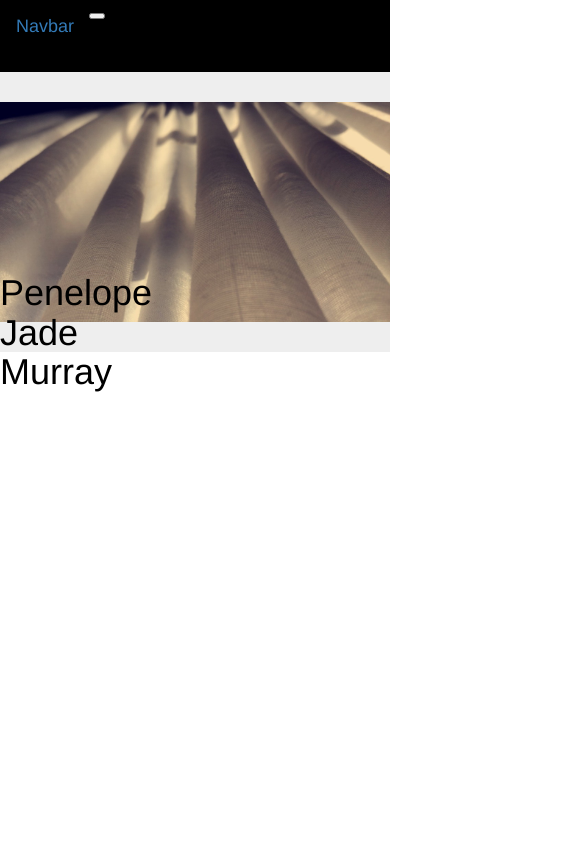
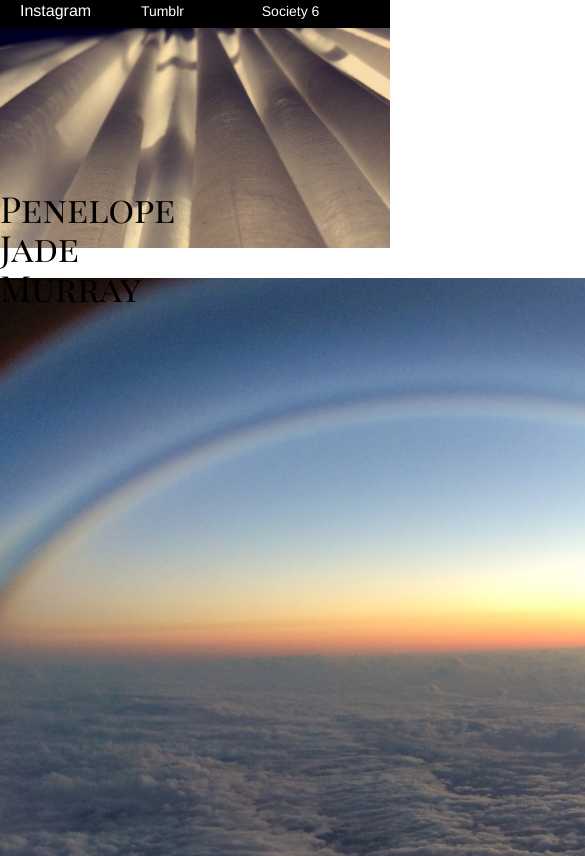
Before and after one commit to smcnell/penelopeportfolio, a plain HTML site: page index.html in a window 390 px wide. Shown: the top 856 px of the page, 585 px wide, since content can reach past the window. Drawn offline with nearby package versions, Linux system fonts and the light colour scheme.

Commit message:
changes to responsive

```diff
--- a/index.html
+++ b/index.html
@@ -5,33 +5,17 @@
     <title>Penelope Jade</title>
     <link rel= "stylesheet" href="style.css"/>
     <link rel="stylesheet" href="https://maxcdn.bootstrapcdn.com/bootstrap/3.3.7/css/bootstrap.min.css" integrity="sha384-BVYiiSIFeK1dGmJRAkycuHAHRg32OmUcww7on3RYdg4Va+PmSTsz/K68vbdEjh4u" crossorigin="anonymous">
+    <link href="https://fonts.googleapis.com/css?family=Playfair+Display+SC" rel="stylesheet">
   </head>
   <body>
 
 <div id= "app-container">
 
-  <nav class="navbar navbar-toggleable-md navbar-light bg-faded">
-  <button class="navbar-toggler navbar-toggler-right" type="button" data-toggle="collapse" data-target="#navbarNav" aria-controls="navbarNav" aria-expanded="false" aria-label="Toggle navigation">
-    <span class="navbar-toggler-icon"></span>
-  </button>
-  <a class="navbar-brand" href="#">Navbar</a>
-  <div class="collapse navbar-collapse" id="navbarNav">
-    <ul class="navbar-nav">
-      <li class="nav-item active">
-        <a class="nav-link" href="#">Home <span class="sr-only">(current)</span></a>
-      </li>
-      <li class="nav-item">
-        <a class="nav-link" href="#">Features</a>
-      </li>
-      <li class="nav-item">
-        <a class="nav-link" href="#">Pricing</a>
-      </li>
-      <li class="nav-item">
-        <a class="nav-link disabled" href="#">Disabled</a>
-      </li>
-    </ul>
-  </div>
-</nav>
+<div class="mynavbar">
+  <a href="https://www.instagram.com/jumpseatjade/">Instagram</a>
+  <a href="http://postjademeridianart.tumblr.com/">Tumblr </a>
+  <a href="https://society6.com/postjademeridian">Society 6</a>
+</div>
 
 
   <div class="jumbotron birds-jumbo">
@@ -39,7 +23,21 @@
   </div>
   <div class="my-name">
     <h1> Penelope Jade Murray </h1>
+  </div>
 
+  <div class="wrapper-thumbnail">
+    <div class="column">
+      <img src="./photographyairplanewindow.jpg" alt="">
+      <img src="./photographyblinds.jpg" alt="">
+      <img src="./photographyfan.jpg" alt="">
+      <img src="./photographylight.jpg" alt="">
+    </div>
+    <div class="column">
+      <img src="./photographymeltingskull.jpg" alt="">
+      <img src="./photographynyc.jpg" alt="">
+      <img src="./photographygate.jpg" alt="">
+      <img src="./rsz_photographyairlight.jpg" alt="">
+    </div>
   </div>
 
 
--- a/style.css
+++ b/style.css
@@ -3,15 +3,44 @@
 }
 body {
   font-family: "Helvetica Neue", "Helvetica", "sans-serif";
-  margin: 0;
+  background-color: black;
+  text-decoration: none !important;
+  color: white !important;
 
 }
 
-#app-container {
-  background-color: black;
+.mynavbar a {
+  color: white;
+  width: 30%;
+  display: inline-block;
+  padding-left: 20px;
+}
+
+a:link {
+    text-decoration: none;
+    color: white;
+
+
+}
+
+a:hover {
+  color: white !important;
+  text-decoration: none !important;
+  font-size: 16px;
+}
+
+.mynavbar {
+  text-decoration: none !important;
+  background-color: black !important;
+  color: white;
+  padding-bottom: 5px !important;
+  margin-bottom:0px !important;
+  border-radius: 0px !important;
 }
 
 .jumbotron {
+  padding-top:0px !important;
+  padding-bottom:0px !important;
 	margin: 0px;
 	padding: 0;
 	background-color: black;
@@ -23,27 +52,30 @@ body {
 .jumbotron img {
 	width: 100%;
 	margin: 0;
-	padding: 0;
+	padding-top: 0;
 	margin-left: auto;
 	margin-right: auto;
 	margin-bottom: 0;
 	text-align: center;
 	display: block;
   background-color: black;
+  padding-bottom:0px !important;
 }
 
-// #starting {
-// 	margin-bottom: 0;
-// }
+
 .birds-jumbo img {
 	position: relative;
+  padding-top: 0;
+  padding-bottom: 0;
+  padding-bottom:0px !important;
 
 }
 
 .my-name {
+  font-family: 'Playfair Display SC', serif;
 	position: absolute;
-	top: 30%;
-	right: 60%;
+	top: 20%;
+	right: 50%;
 	color: black;
 	/*background-color: rgba(255, 255, 255, 0.3);*/
 }
@@ -51,6 +83,25 @@ body {
 .my-name h2 {
 color: black;
 font-style: italic;
+}
 
+.wrapper-thumbnail {
+  background-color: black;
+  display: inline-block;
+}
 
+.column img {
+  max-width: 980px;
 }
+
+@media only screen and (min-width: 991px) {
+    .column {
+        vertical-align: top;
+        display: inline-block;
+        width: 45%;
+    }
+
+    .column img {
+      max-width: 450px;
+    }
+}
```
Also changed, not shown: rsz_photographyairlight.jpg (added).
